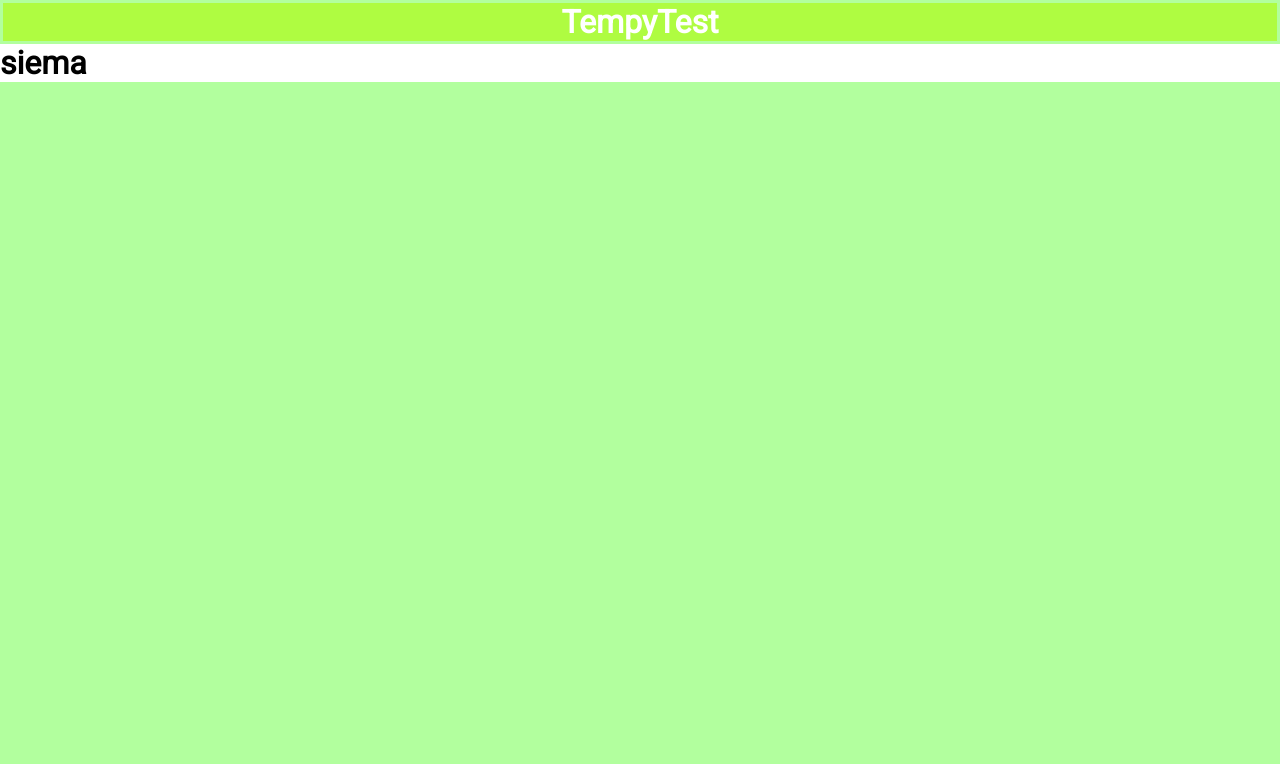
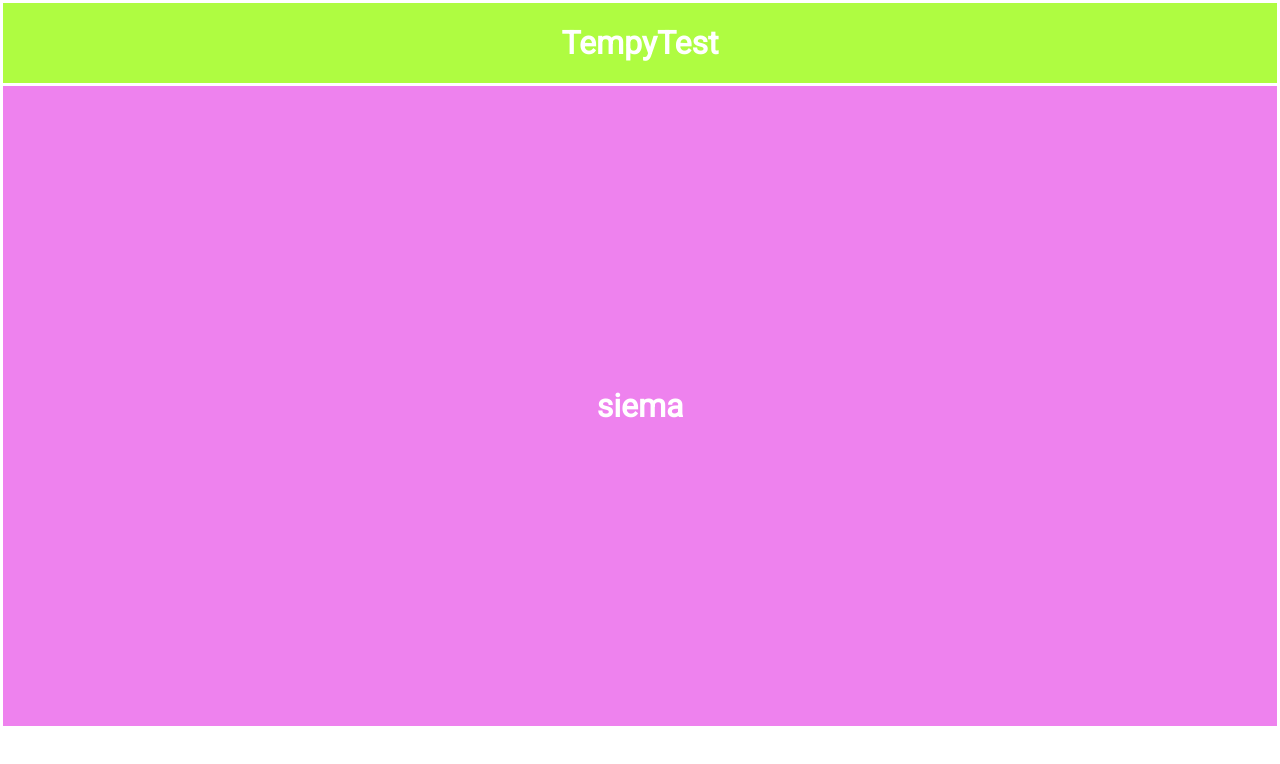
Before and after one commit to sekulas/tempProject, a React (Create React App) app: page / in a window 1280 px wide. Shown: the top 764 px of the page. Built offline with nearby package versions, Linux system fonts and the light colour scheme.

Commit message:
making it flexible

```diff
--- a/src/App.css
+++ b/src/App.css
@@ -13,16 +13,24 @@
 body {
   display: flex;;
   flex-direction: column;
-  background-color: var(--mint);
+  background-color: white;
+  color: white;
 }
 
 #head {
+  display: flex;
+  background-color: var(--green);
+  justify-content: center;
+  align-items: center;
+  height: 10vh;
   margin: 3px;
-  background-color: var(--green);
-  color: white;
-  text-align: center;
 }
 
 #content {
-  background-color: white;
+  background-color: violet;
+  display: flex;
+  justify-content: center;
+  align-items: center;
+  height: 80vh;
+  margin: 3px;
 }
```
